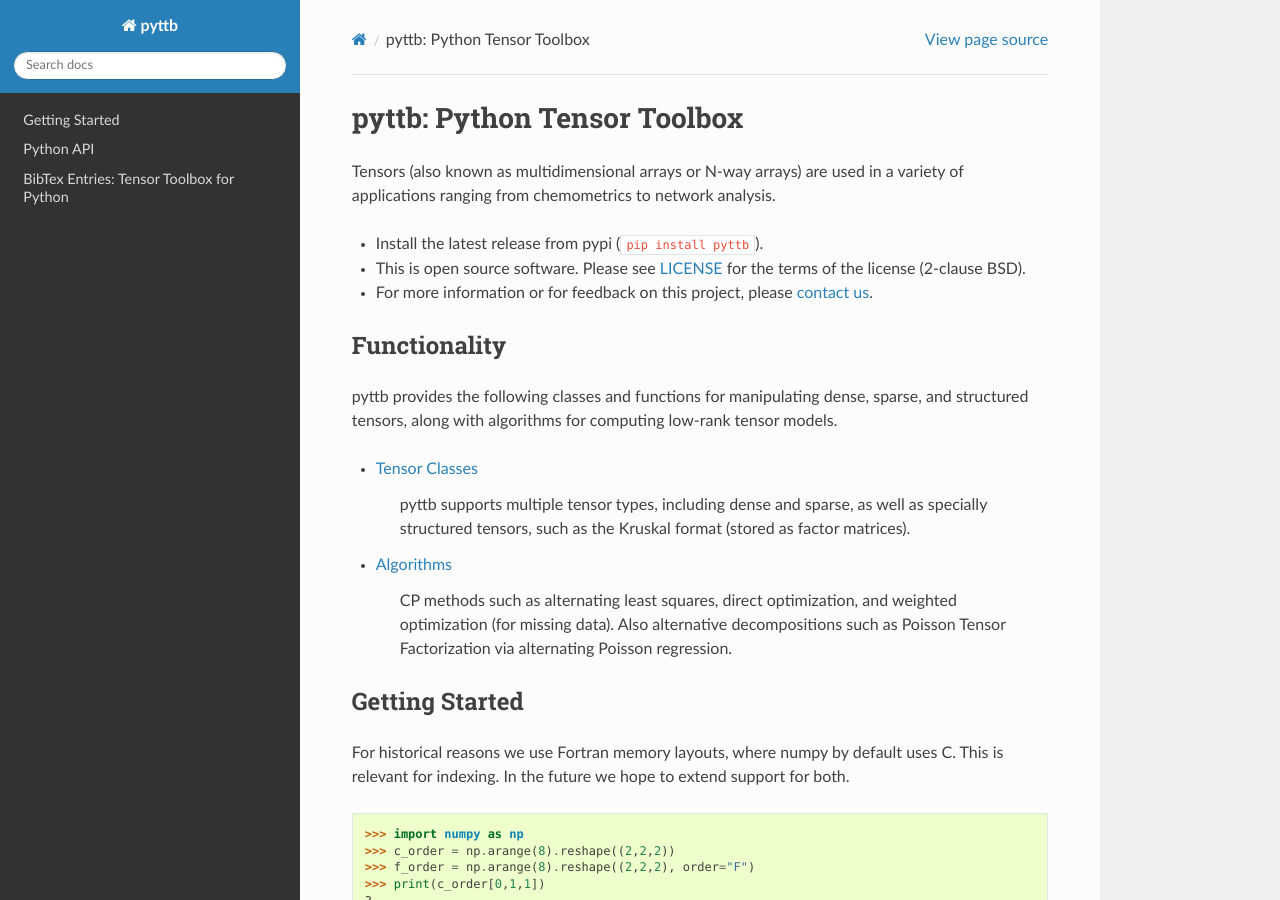
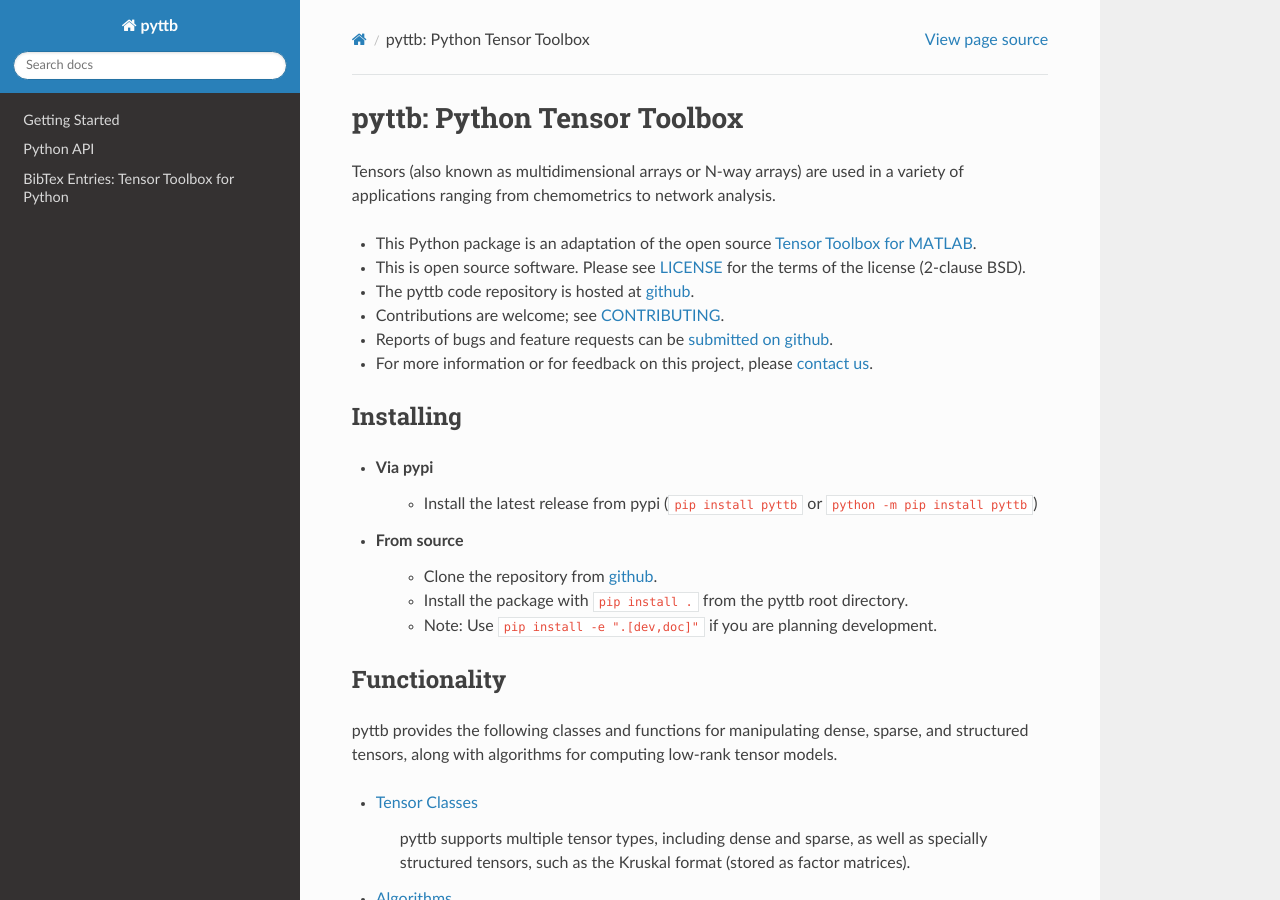
Before and after one commit to sandialabs/pyttb, a Sphinx documentation site: the page built from docs/source/index.rst, in a window 1280 px wide and 900 px high. Built offline with Sphinx 7.4.7 and the Read the Docs theme 3.1.0, drawn with Linux system fonts in a browser that asks for light colours; the version number is read from the project's files by our own code.

Commit message:
Address issues #393, #394, #395, #396 (#397)
Co-authored-by: Danny Dunlavy <dmdunla@sandia.gov>

Closes #393
Closes #394
Closes #395
Closes #396

```diff
--- a/docs/source/index.rst
+++ b/docs/source/index.rst
@@ -6,13 +6,27 @@
 in a variety of applications ranging from chemometrics to network
 analysis.
 
--  Install the latest release from pypi (``pip install pyttb``).
--  This is open source software. Please see `LICENSE`_ for the
+-  This Python package is an adaptation of the open source `Tensor Toolbox for MATLAB <https://www.tensortoolbox.org>`_.
+-  This is open source software. Please see `LICENSE <https://github.com/sandialabs/pyttb/blob/main/LICENSE>`_ for the
    terms of the license (2-clause BSD).
+-  The pyttb code repository is hosted at `github <https://github.com/sandialabs/pyttb>`_.
+-  Contributions are welcome; see `CONTRIBUTING <https://github.com/sandialabs/pyttb/blob/main/CONTRIBUTING.md>`_.
+-  Reports of bugs and feature requests can be `submitted on github <https://github.com/sandialabs/pyttb/issues>`_.
 -  For more information or for feedback on this project, please `contact us`_.
 
 .. _`LICENSE`: ../../../LICENSE
 .. _contact us: #contact
+
+
+Installing
+==========
+
+* Via pypi
+   -  Install the latest release from pypi (``pip install pyttb`` or ``python -m pip install pyttb``)
+* From source
+   -  Clone the repository from `github <https://github.com/sandialabs/pyttb>`_.
+   -  Install the package with ``pip install .`` from the pyttb root directory.
+   -  Note: Use ``pip install -e ".[dev,doc]"`` if you are planning development.
 
 Functionality
 ==============
```
